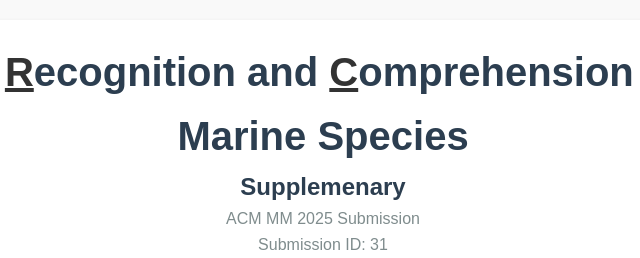
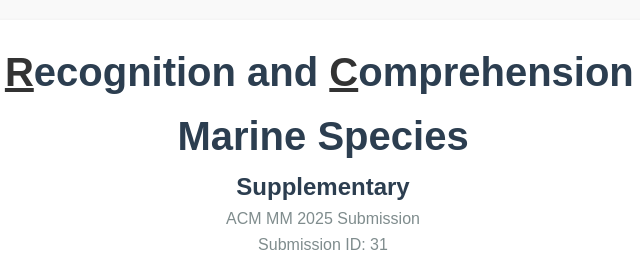
Before and after one commit to ykwongaq/Orca, a plain HTML site: page index.html in a window 1280 px wide. Shown: the top 258 px of the page, 317-957 px from the left. Drawn offline with Linux system fonts and the light colour scheme.

Commit message:
fix typo

```diff
--- a/index.html
+++ b/index.html
@@ -153,7 +153,7 @@
                     <span>C</span>omprehension for <span>A</span>rchiving Marine
                     Species
                 </h1>
-                <h2>Supplemenary</h2>
+                <h2>Supplementary</h2>
                 <p style="text-align: center">ACM MM 2025 Submission</p>
                 <p style="text-align: center">Submission ID: 31</p>
             </div>
```
